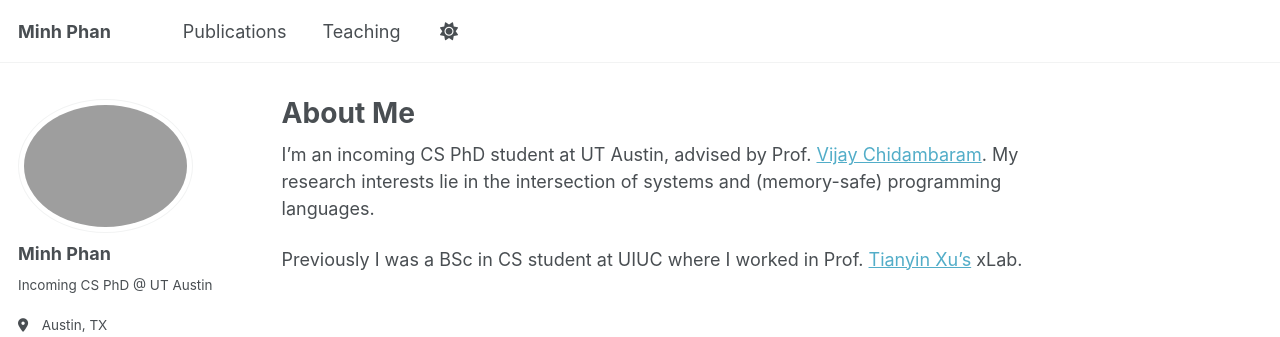
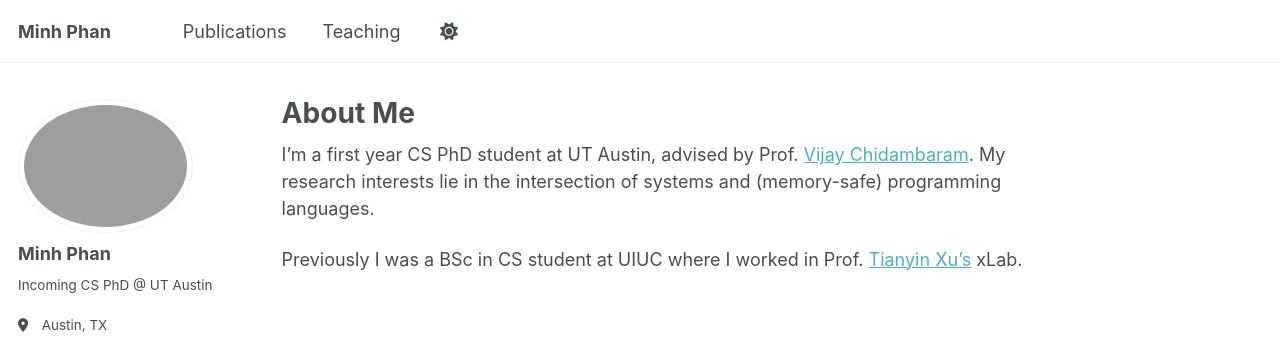
Before and after one commit to MinhPhan8803/MinhPhan8803.github.io, a Jekyll site: the page built from _pages/about.md, in a window 1280 px wide. Shown: the top 337 px of the page. Built offline with Jekyll 4.4.1, drawn with Linux system fonts in a browser that asks for light colours.

Commit message:
Update about.md

```diff
--- a/_pages/about.md
+++ b/_pages/about.md
@@ -7,6 +7,6 @@ redirect_from:
   - /about.html
 ---
 
-I'm an incoming CS PhD student at UT Austin, advised by Prof. [Vijay Chidambaram](https://www.cs.utexas.edu/~vijay). My research interests lie in the intersection of systems and (memory-safe) programming languages.
+I'm a first year CS PhD student at UT Austin, advised by Prof. [Vijay Chidambaram](https://www.cs.utexas.edu/~vijay). My research interests lie in the intersection of systems and (memory-safe) programming languages.
 
 Previously I was a BSc in CS student at UIUC where I worked in Prof. [Tianyin Xu's](https://tianyin.github.io) xLab.
```
